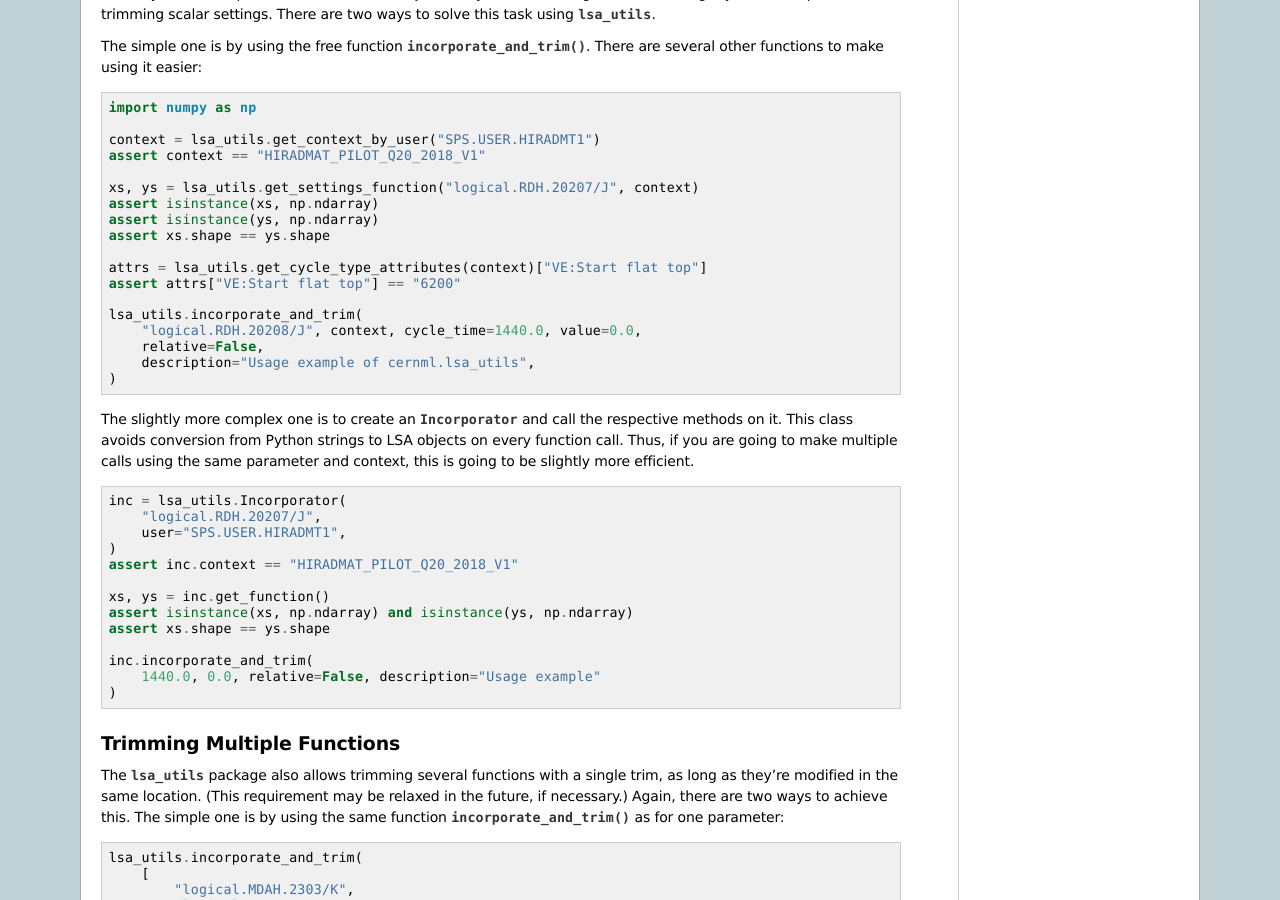
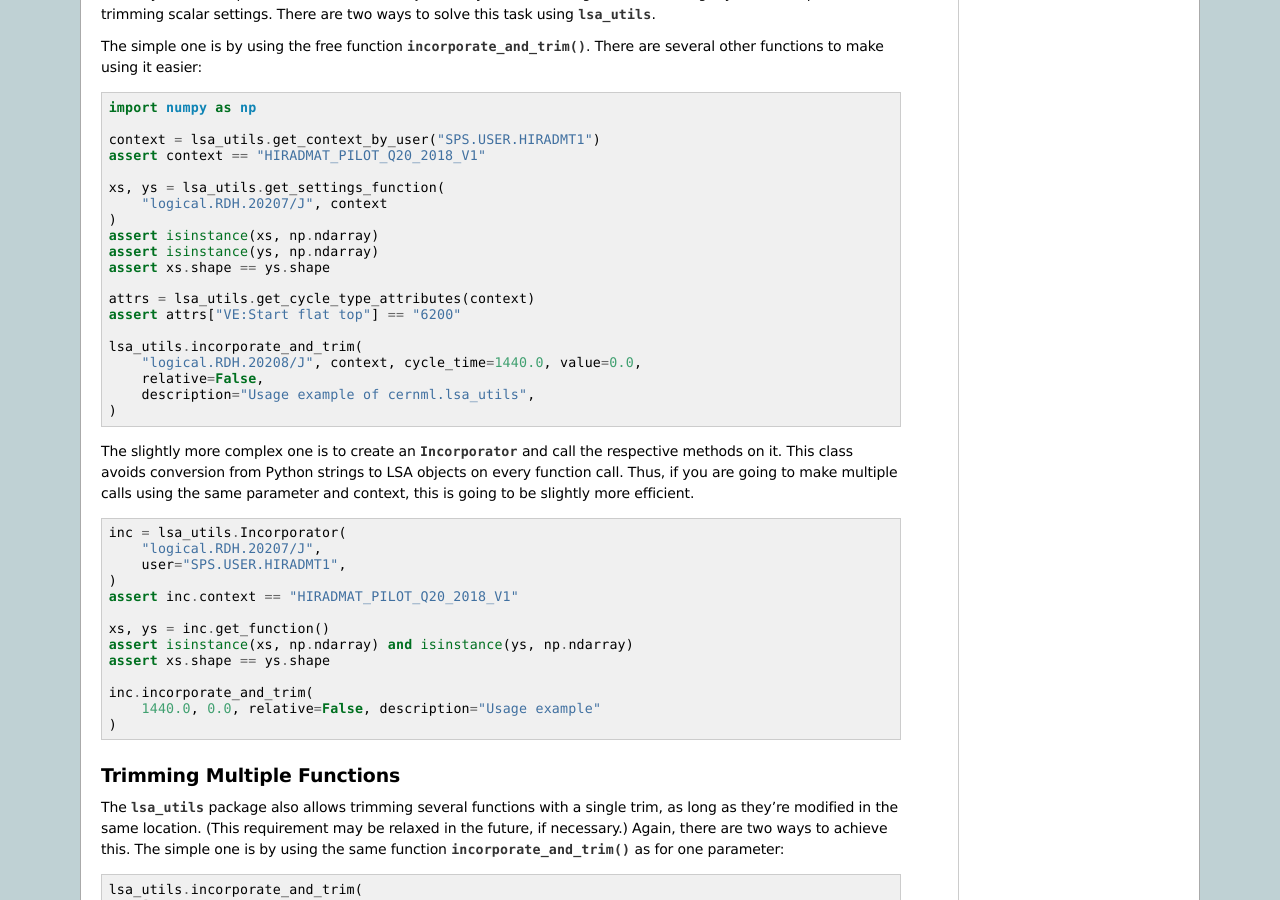
Before and after one commit to geoff-project/coi-utils, a Sphinx documentation site: the page built from docs/guide/lsa_utils.rst, in a window 1280 px wide and 900 px high, scrolled down 1889 px. Built offline with Sphinx 7.4.7, drawn with Linux system fonts in a browser that asks for light colours; the version number could not be read and is left out.

Commit message:
Clean up docs.

```diff
--- a/docs/conf.py
+++ b/docs/conf.py
@@ -110,6 +110,11 @@ exclude_patterns = [
     "Thumbs.db",
     "_build",
 ]
+
+# Don't repeat the class name for methods and attributes in the page
+# table of content of class API docs.
+toc_object_entries_show_parents = "hide"
+
 
 # -- Options for Autodoc -----------------------------------------------
 
--- a/docs/guide/lsa_utils.rst
+++ b/docs/guide/lsa_utils.rst
@@ -148,12 +150,14 @@ to make using it easier:
     context = lsa_utils.get_context_by_user("SPS.USER.HIRADMT1")
     assert context == "HIRADMAT_PILOT_Q20_2018_V1"
 
-    xs, ys = lsa_utils.get_settings_function("logical.RDH.20207/J", context)
+    xs, ys = lsa_utils.get_settings_function(
+        "logical.RDH.20207/J", context
+    )
     assert isinstance(xs, np.ndarray)
     assert isinstance(ys, np.ndarray)
     assert xs.shape == ys.shape
 
-    attrs = lsa_utils.get_cycle_type_attributes(context)["VE:Start flat top"]
+    attrs = lsa_utils.get_cycle_type_attributes(context)
     assert attrs["VE:Start flat top"] == "6200"
 
     lsa_utils.incorporate_and_trim(
```
Also changed, not shown: other parts of docs/guide/lsa_utils.rst (+2 -0 lines).
